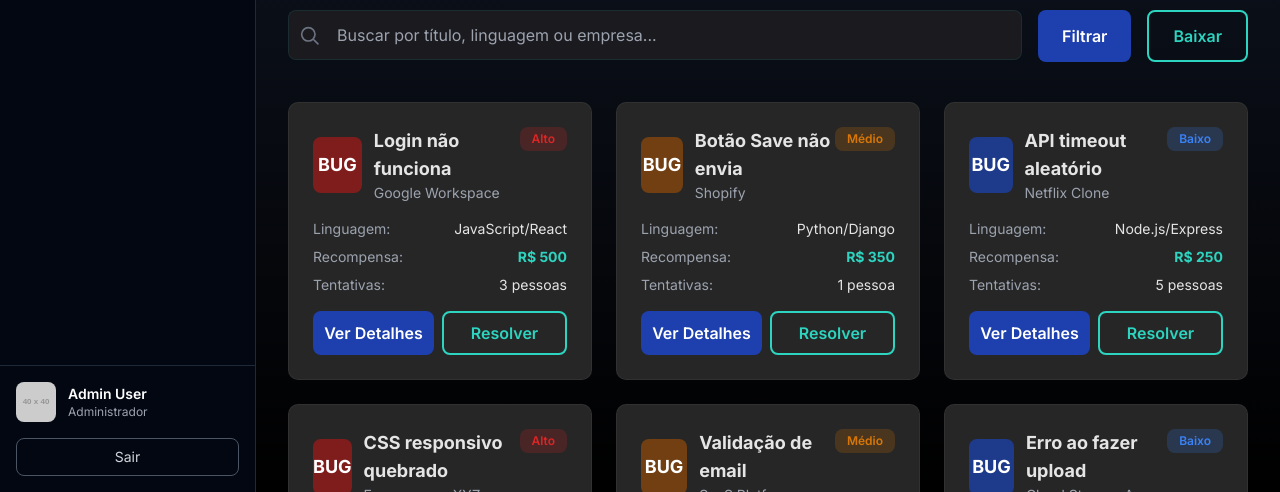
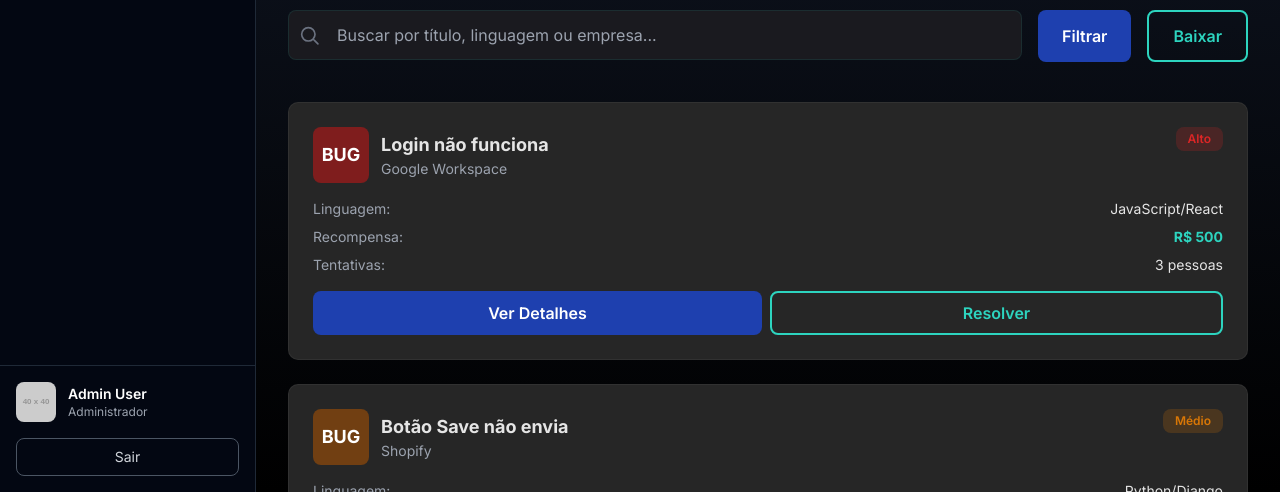
Before and after one commit to JoaoMiguel-oss/esqueleto-trivio, a plain HTML site: page frontend/tela principal/index.html in a window 1280 px wide. Shown: the part 308-800 px from the top of the page. Drawn offline with nearby package versions, Linux system fonts and the light colour scheme; placeholder pictures from the web are drawn by us.

Commit message:
Layout: Bugs em uma coluna por linha

```diff
--- a/frontend/tela principal/index.html
+++ b/frontend/tela principal/index.html
@@ -194,7 +194,7 @@
                 </div>
 
                 <!-- Grid de Bugs -->
-                <div class="grid grid-cols-1 md:grid-cols-2 lg:grid-cols-3 gap-6">
+                <div class="grid grid-cols-1 gap-6">
                     <!-- Card 1 -->
                     <div class="candidate-card p-6 bg-gray-800" style="background-color: var(--color-surface); border: 1px solid rgba(255,255,255,0.05);">
                         <div class="flex items-start justify-between mb-4">
```
Also changed, not shown: frontend/tela principal/main.html (+1 -1 lines).
